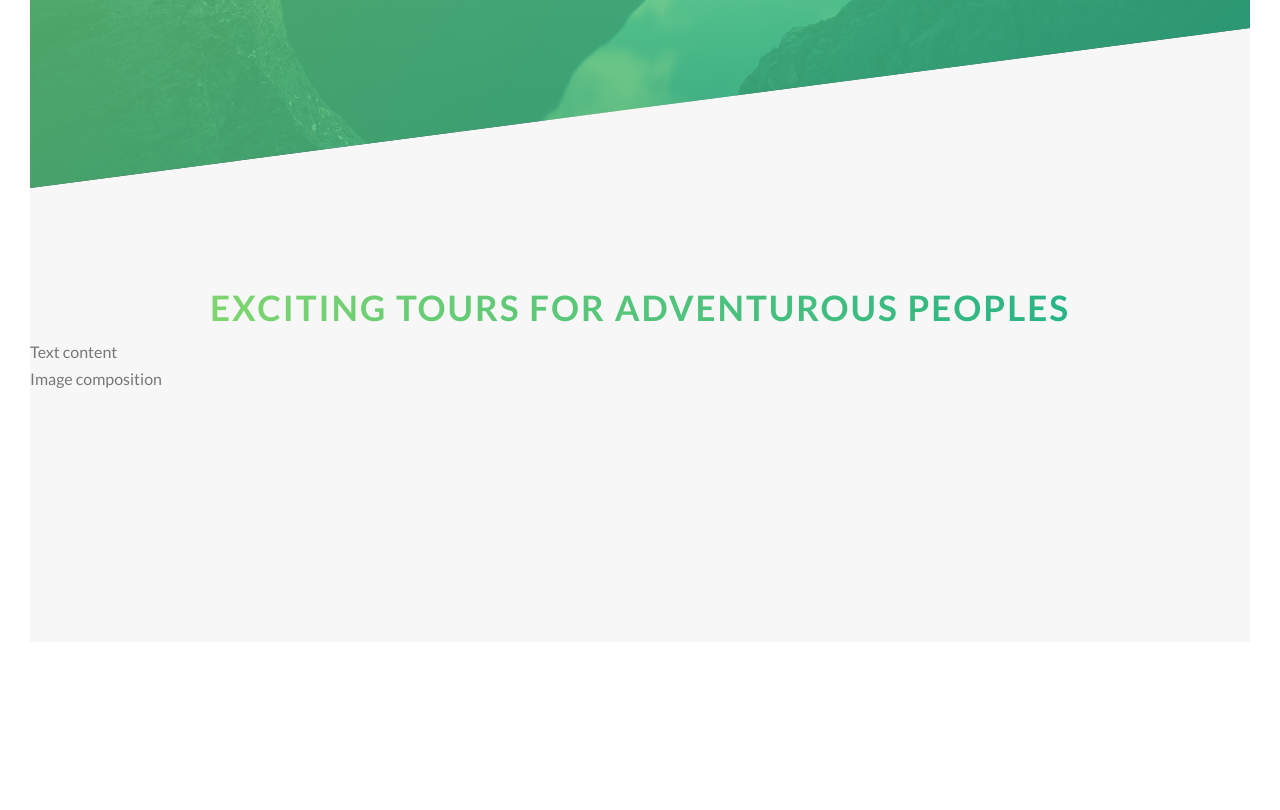
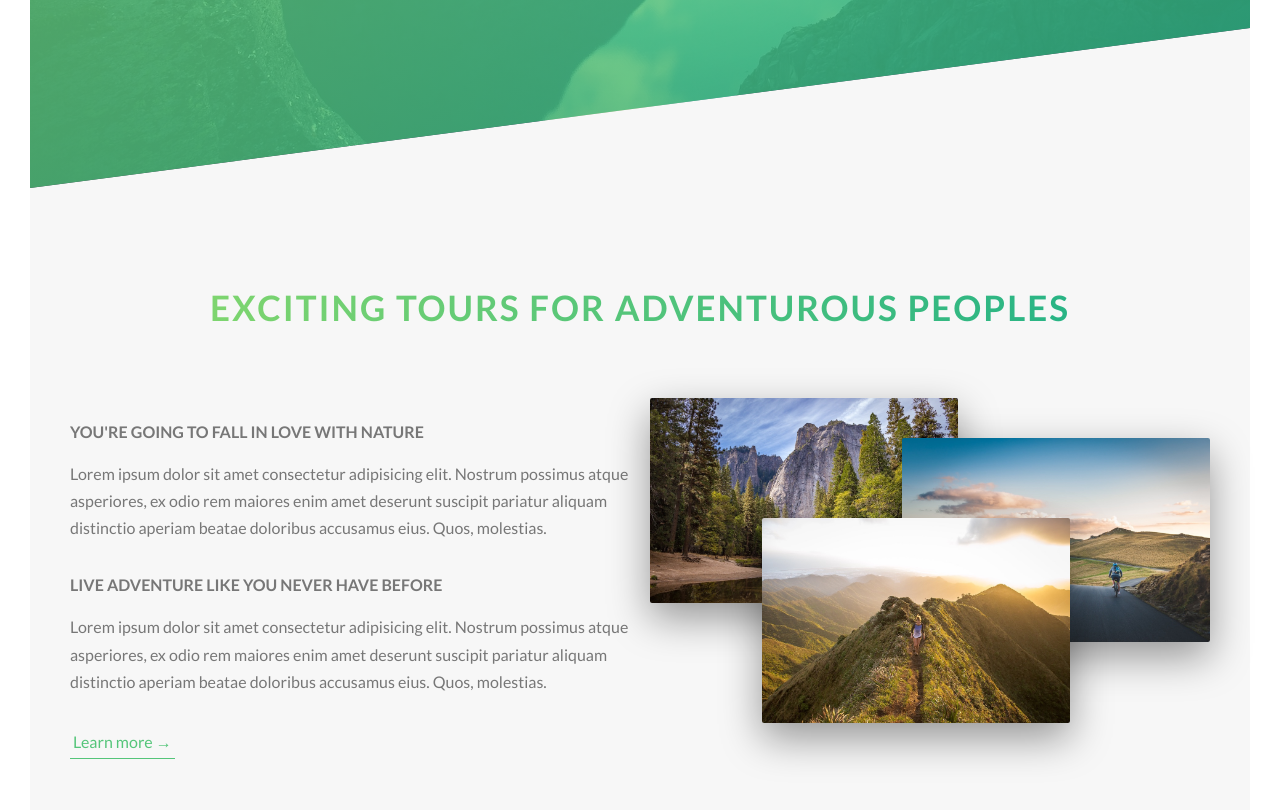
Before and after one commit to JohannLHD/Natour-Project, a website: page index.html in a window 1280 px wide. Shown: the part 602-1412 px from the top of the page. Before the commit the page ends 1274 px from the top, so only its background shows below. Drawn offline with Linux system fonts and the light colour scheme.

Commit message:
finish the about section

```diff
--- a/index.html
+++ b/index.html
@@ -30,14 +30,34 @@
     </header>
     <main>
       <section class="section-about">
-        <div class="u-center-text">
+        <div class="u-center-text u-margin-bottom-big">
           <h2 class="heading-secondary">
-          Exciting tours for adventurous peoples
-        </h2>
+            Exciting tours for adventurous peoples
+          </h2>
         </div>
+
         <div class="row">
-          <div class="col-1-of-2">Text content</div>
-          <div class="col-1-of-2">Image composition</div>
+          <div class="col-1-of-2">
+            <h3 class="heading-tertiary u-margin-bottom-small">You're going to fall in love with nature</h3>
+            <p class="paragraph">
+              Lorem ipsum dolor sit amet consectetur adipisicing elit. Nostrum possimus atque asperiores, ex odio rem maiores enim amet deserunt suscipit pariatur aliquam distinctio aperiam beatae doloribus accusamus eius. Quos, molestias.
+            </p>
+             <h3 class="heading-tertiary u-margin-bottom-small">Live adventure like you never have before</h3>
+            <p class="paragraph">
+              Lorem ipsum dolor sit amet consectetur adipisicing elit. Nostrum possimus atque asperiores, ex odio rem maiores enim amet deserunt suscipit pariatur aliquam distinctio aperiam beatae doloribus accusamus eius. Quos, molestias.
+            </p>
+            <a href="#" class="btn-text">Learn more &rarr;</a>
+
+          </div>
+
+          <div class="col-1-of-2">
+           <div class="composition">
+             <img src="img/nat-1-large.jpg" alt="Photo 1" class="composition__photo composition__photo--p1">
+             <img src="img/nat-2-large.jpg" alt="Photo 2" class="composition__photo composition__photo--p2">
+             <img src="img/nat-3-large.jpg" alt="Photo 3" class="composition__photo composition__photo--p3">
+          </div>
+          </div>
+
         </div>
       </section>
     </main>
--- a/sass/abstracts/_mixins.scss
+++ b/sass/abstracts/_mixins.scss
@@ -0,0 +1,7 @@
+@mixin clearfix {
+    &::after {
+        content: "";
+        display: table;
+        clear: both;
+    }
+}
--- a/sass/abstracts/_variables.scss
+++ b/sass/abstracts/_variables.scss
@@ -13,4 +13,7 @@
 //GRID
 $grid-width: 114rem;
 $gutter-vertical: 8rem;
-$gutter-horizontal: 6rem;
+$gutter-horizontal: 2rem;
+
+//FONT
+$default-font-size: 1.6rem;
--- a/sass/base/_typography.scss
+++ b/sass/base/_typography.scss
@@ -46,7 +46,7 @@
   -webkit-background-clip: text;
   background-clip: text;
   color:transparent;
-  letter-spacing: 2px;
+  letter-spacing: .2rem;
   transition: all .2s;
 
   &:hover{
@@ -54,3 +54,17 @@
     text-shadow: .5rem 1rem 2rem rgba($color-black,.2);
   }
 }
+
+.heading-tertiary{
+  font-size: $default-font-size;
+  font-weight: 700;
+  text-transform: uppercase;
+}
+
+.paragraph{
+  font-size: $default-font-size;
+
+  &:not(:last-child){
+    margin-bottom: 3rem;
+  }
+}
--- a/sass/base/_utilities.scss
+++ b/sass/base/_utilities.scss
@@ -1,3 +1,15 @@
 .u-center-text{
   text-align: center;
 }
+
+.u-margin-bottom-small{
+  margin-bottom: 1.5rem;
+}
+
+.u-margin-bottom-medium{
+  margin-bottom: 4rem;
+}
+
+.u-margin-bottom-big{
+  margin-bottom: 8rem;
+}
--- a/sass/components/_button.scss
+++ b/sass/components/_button.scss
@@ -9,6 +9,7 @@
     border-radius: 100px;
     transition: all 0.2s;
     position: relative;
+    font-size: $default-font-size;
   }
 
 
@@ -55,3 +56,27 @@
     animation-fill-mode: backwards;
   }
 }
+
+.btn-text{
+  &:link,
+  &:visited{
+    font-size: $default-font-size;
+    color:$color-primary;
+    display: inline-block;
+    text-decoration: none;
+    border-bottom: 1px solid $color-primary;
+    padding: 3px;
+    transition: all .2s;
+  }
+  &:hover{
+    background-color: $color-primary;
+    color: $color-white;
+    box-shadow: 0 1rem 2rem rgba($color-black,.15);
+    transform: translateY(-2px);
+
+  }
+  &:active{
+    box-shadow: 0 .5rem 1rem rgba($color-black,.15); ;
+    transform: translateY(0px);
+  }
+}
--- /dev/null
+++ b/sass/components/_composition.scss
@@ -0,0 +1,34 @@
+.composition{
+  position: relative;
+  &__photo{
+    width: 55%;
+    box-shadow: 0 1.5rem 4rem rgba($color-black, .4);
+    border-radius: 2px;
+    position: absolute;
+    z-index: 10;
+    transition: all .2s;
+    outline-offset: 1rem;
+
+    &--p1{
+      left: 0;
+      top: -2rem
+    }
+    &--p2{
+      right: 0rem;
+      top: 2rem
+    }
+    &--p3{
+      left: 20%;
+      top: 10rem;
+    }
+    &:hover{
+      outline: 1rem solid $color-primary;
+      transform: scale(1.2);
+      box-shadow: 0 2.5rem 4rem rgba($color-black, .5);
+      z-index: 20;
+    }
+  }
+  &:hover &__photo:not(:hover){
+    transform: scale(.95);
+  }
+}
--- a/sass/layout/_grid.scss
+++ b/sass/layout/_grid.scss
@@ -5,15 +5,15 @@
     &:not(:last-child) {
         margin-bottom: $gutter-vertical;
 
-        @include respond(tab-port) {
-            margin-bottom: $gutter-vertical-small;
-        }
+        // @include respond(tab-port) {
+        //     margin-bottom: $gutter-vertical-small;
+        // }
     }
 
-    @include respond(tab-port) {
-        max-width: 50rem;
-        padding: 0 3rem;
-    }
+    // @include respond(tab-port) {
+    //     max-width: 50rem;
+    //     padding: 0 3rem;
+    // }
 
     @include clearfix;
 
@@ -23,15 +23,15 @@
         &:not(:last-child) {
             margin-right: $gutter-horizontal;
 
-            @include respond(tab-port) {
-                margin-right: 0;
-                margin-bottom: $gutter-vertical-small;
-            }
+            // @include respond(tab-port) {
+            //     margin-right: 0;
+            //     margin-bottom: $gutter-vertical-small;
+            // }
         }
 
-        @include respond(tab-port) {
-            width: 100% !important;
-        }
+        // @include respond(tab-port) {
+        //     width: 100% !important;
+        // }
     }
 
     .col-1-of-2 {
--- a/sass/main.scss
+++ b/sass/main.scss
@@ -14,6 +14,8 @@
 
 //Components
 @import "components/button";
+@import "components/composition";
 
 //layout
+@import "layout/grid";
 @import "layout/header";
```
Also changed, not shown: css/style.css.
